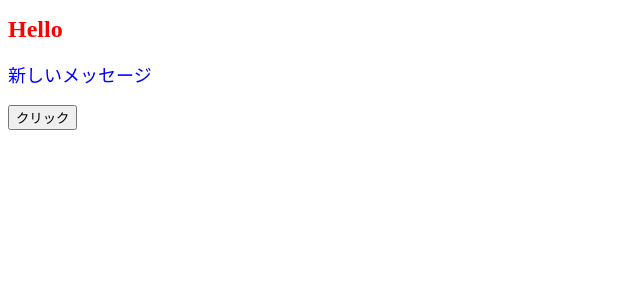
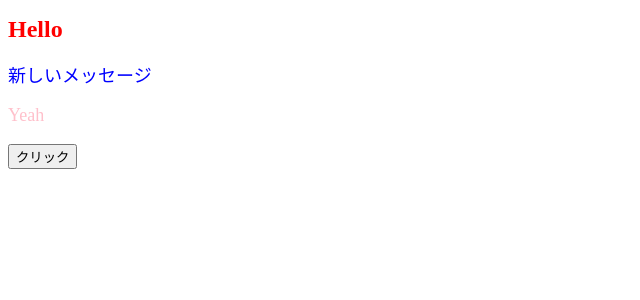
Before and after one commit to Takuya-Ampi/react-test, a React (Create React App) app: page / in a window 1280 px wide. Shown: the top 300 px of the page, without its empty margins (0-640 px from the left). Built offline with nearby package versions, Linux system fonts and the light colour scheme.

Commit message:
分割代入を用いたpropsの受け取り方

```diff
--- a/src/App.jsx
+++ b/src/App.jsx
@@ -8,7 +8,8 @@ const App = () => {
     <>
       <h1 style={{ color: "red", fontSize: "24px" }}>Hello</h1>
       <ColorfulMessage color="blue">新しいメッセージ</ColorfulMessage>
-      <ColorfulMessage color="pink" message="元気です" />
+      <ColorfulMessage color="pink">Yeah</ColorfulMessage>
+
       <button onClick={onClickButton}>クリック</button>
     </>
   );
--- a/src/components/ColorfulMessage.jsx
+++ b/src/components/ColorfulMessage.jsx
@@ -2,8 +2,9 @@ import React from "react";
 
 const ColorfulMessage = (props) => {
   console.log(props);
-  const contentStyle = { color: props.color, fontSize: "18px" };
-  return <p style={contentStyle}>{props.children}</p>;
+  const { color, children } = props;
+  const contentStyle = { color: color, fontSize: "18px" };
+  return <p style={contentStyle}>{children}</p>;
 };
 
 export default ColorfulMessage;
```
